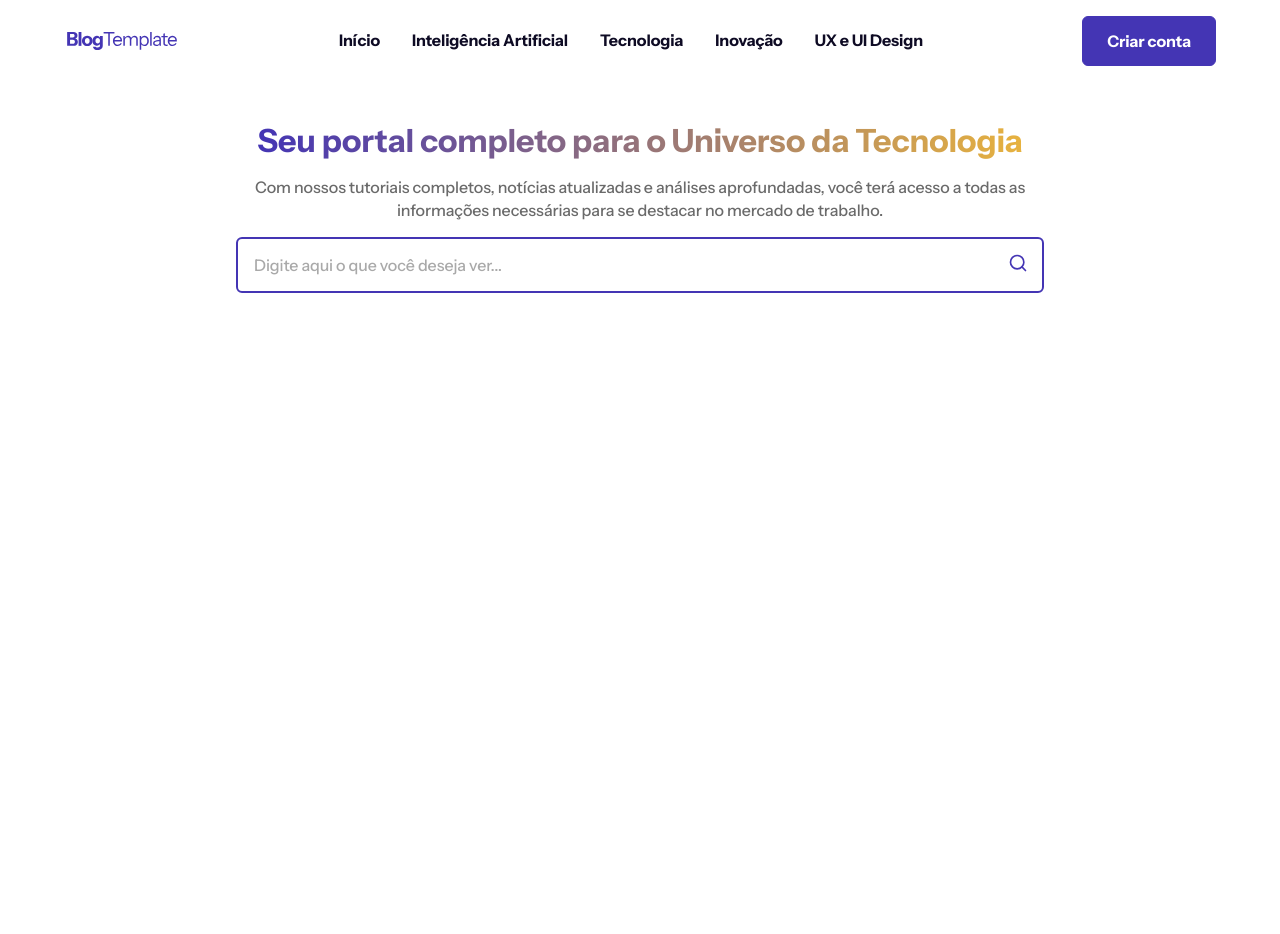
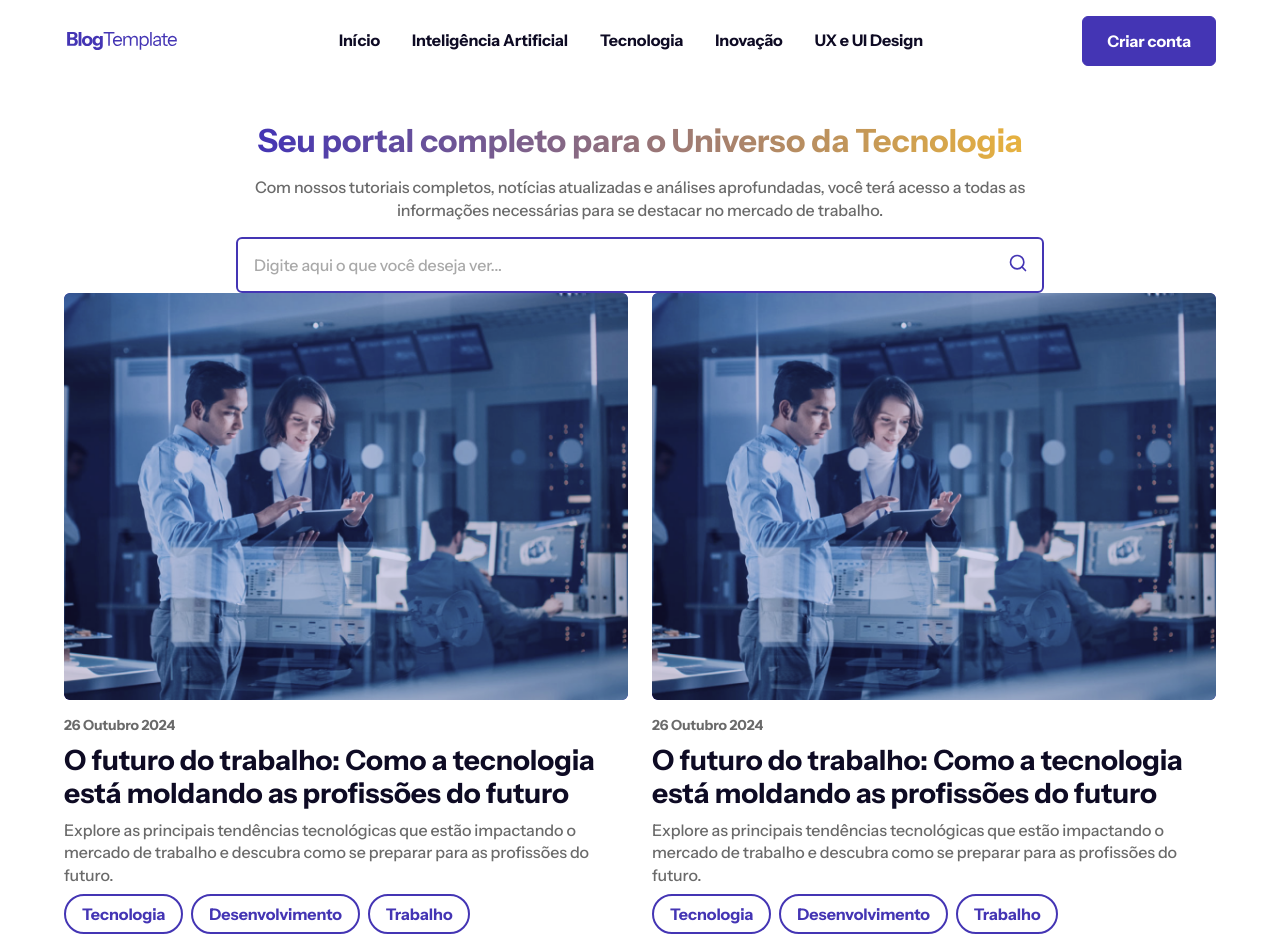
Before and after one commit to marcosaureliodevelop/blog-template, a React (Create React App) app: page / in a window 1280 px wide. Before the commit the page ends 800 px from the top, so only its background shows below. Built offline with nearby package versions, Linux system fonts and the light colour scheme.

Commit message:
component: create top posts

```diff
--- a/src/components/molecules/Posts/styled.ts
+++ b/src/components/molecules/Posts/styled.ts
@@ -12,15 +12,22 @@ const PostStyled = styled.section`
 `;
 
 export const LargePostStyled = styled(PostStyled)`
-    max-width: 600px;
+    /* max-width: 600px; */
 `;
 
 export const MediumPostStyled = styled(PostStyled)`
-    max-width: 392px;
+    /* max-width: 392px; */
 `;
 
 export const SmallPostStyled = styled(PostStyled)`
-    max-width: 288px;
+    /* max-width: 288px; */
+`;
+
+export const SmallHorizontalPostStyled = styled(PostStyled)`
+    flex-direction: row;
+    gap: 24px;
+    text-align: start;
+    max-width: 600px;
 `;
 
 export const PostWrapper = styled.div`
@@ -29,7 +36,7 @@ export const PostWrapper = styled.div`
     flex-direction: column;
     justify-content: flex-start;
     align-items: flex-start;
-    gap: 16px;
+    gap: 8px;
 `;
 
 export const CategoryBox = styled.div`
--- /dev/null
+++ b/src/components/organisms/TopPosts/index.tsx
@@ -0,0 +1,48 @@
+import React from "react";
+
+import {
+    TopPostsStyled,
+    TopPostsContainer
+} from "./styled";
+
+import Posts from "../../molecules/Posts";
+
+const TopPosts: React.FC = () => {
+    return (
+        <TopPostsStyled>
+            <TopPostsContainer>
+                <Posts
+                    postImage={{
+                        path: require("./image.png"),
+                        alt: "Imagem do post",
+                        title: "Imagem do post"
+                    }}
+                    postDate="26 Outubro 2024"
+                    headline={{
+                        variant: "secondary",
+                        content: "O futuro do trabalho: Como a tecnologia está moldando as profissões do futuro"
+                    }}
+                    description="Explore as principais tendências tecnológicas que estão impactando o mercado de trabalho e descubra como se preparar para as profissões do futuro."
+                    postCategory={["Tecnologia", "Desenvolvimento", "Trabalho"]}
+                    variant="large" />
+
+                <Posts
+                    postImage={{
+                        path: require("./image.png"),
+                        alt: "Imagem do post",
+                        title: "Imagem do post"
+                    }}
+                    postDate="26 Outubro 2024"
+                    headline={{
+                        variant: "secondary",
+                        content: "O futuro do trabalho: Como a tecnologia está moldando as profissões do futuro"
+                    }}
+                    description="Explore as principais tendências tecnológicas que estão impactando o mercado de trabalho e descubra como se preparar para as profissões do futuro."
+                    postCategory={["Tecnologia", "Desenvolvimento", "Trabalho"]}
+                    variant="large" />
+            </TopPostsContainer>
+        </TopPostsStyled >
+    );
+};
+
+export default TopPosts;
--- /dev/null
+++ b/src/components/organisms/TopPosts/styled.ts
@@ -0,0 +1,25 @@
+import styled from "styled-components";
+import { Devices } from "../../../styles/helpers/Devices";
+
+export const TopPostsStyled = styled.header`
+    position: relative;
+    display: flex;
+    justify-content: center;
+    width: 100%;
+`;
+
+export const TopPostsContainer = styled.div`
+    display: grid;
+    grid-template-columns: repeat(2, 1fr);
+    width: 90%;
+    gap: 24px;
+
+    @media screen and (min-width: ${Devices.largeDesktop}) {
+        width: 1220px;
+    };
+
+    @media screen and (max-width: ${Devices.tablet}) {
+        grid-template-columns: auto;
+        grid-template-rows: repeat(2, 1fr);
+    };
+`;
--- a/src/pages/HomePage/index.tsx
+++ b/src/pages/HomePage/index.tsx
@@ -1,11 +1,13 @@
 import React from "react";
 
 import Header from "../../components/organisms/Header";
+import TopPosts from "../../components/organisms/TopPosts";
 
 const HomePage: React.FC = () => {
     return (
         <>
             <Header />
+            <TopPosts />
         </>
     );
 };
```
Also changed, not shown: src/components/organisms/TopPosts/image.png (added).
